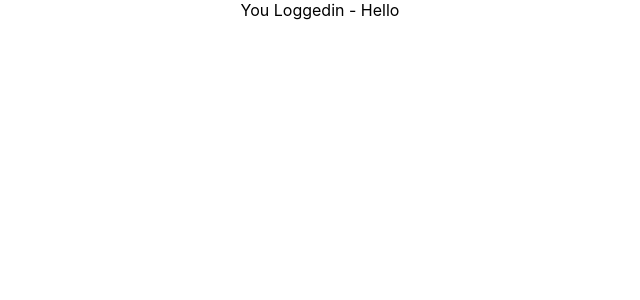
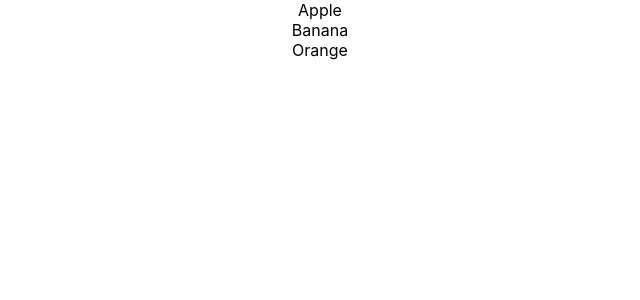
Before and after one commit to sivasaraa/react-typscript, a React (Create React App) app: page / in a window 1280 px wide. Shown: the top 300 px of the page, without its empty margins (320-960 px from the left). Built offline with nearby package versions, Linux system fonts and the light colour scheme.

Commit message:
added list of string values

```diff
--- a/src/App.tsx
+++ b/src/App.tsx
@@ -17,6 +17,7 @@ import { DomRef } from './Component/Ref/DomRef';
 import { MutableRef } from './Component/Ref/MutableRef';
 import { Private } from './Component/Auth/Private';
 import { Profile } from './Component/Auth/Profile';
+import { ListClass } from './Component/Generics/ListClass';
 
 function App() {
   return (
@@ -39,7 +40,8 @@ function App() {
       {/* <DomRef /> */}
       {/* <MutableRef /> */}
       {/* <Counter message="The count value is"/> */}
-      <Private isLoggedin={true} component={Profile}/>
+      {/* <Private isLoggedin={true} component={Profile}/> */}
+      <ListClass />
     </div>
   );
 }
--- /dev/null
+++ b/src/Component/Generics/List.tsx
@@ -0,0 +1,15 @@
+
+type listProps = {
+    listItems : string[],
+    onclick : (value : string) => void
+}
+
+export const List = ({listItems, onclick}:listProps) => {
+    return (
+        <div>
+            {listItems.map((items) => {
+                return (<div id={items} onClick={() => onclick(items)}>{items}</div>)
+            })}
+        </div>
+    )
+}
--- /dev/null
+++ b/src/Component/Generics/ListClass.tsx
@@ -0,0 +1,10 @@
+import { List } from "./List"
+
+
+export const ListClass = () => {
+    return (
+        <div>
+            <List listItems={["Apple","Banana","Orange"]} onclick={(items) => console.log(items)}/>
+        </div>
+    )
+}
```
